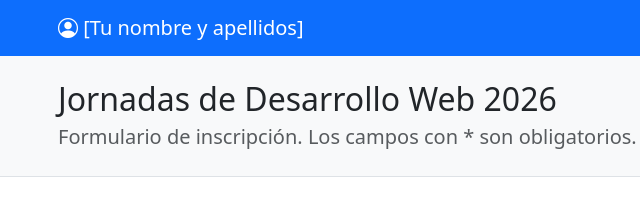
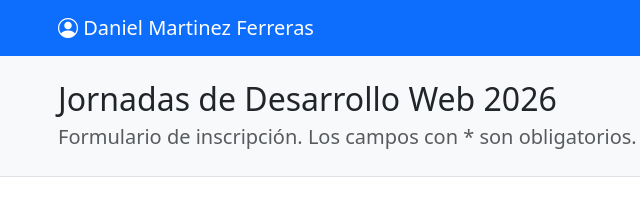
Before and after one commit to danielmedac06/dwec-martinez, a plain HTML site: page tema08/index.html in a window 1280 px wide. Shown: the top 198 px of the page, 24-664 px from the left. Drawn offline with nearby package versions, Linux system fonts and the light colour scheme.

Commit message:
fix: update navbar to display correct name

```diff
--- a/tema08/index.html
+++ b/tema08/index.html
@@ -3,7 +3,6 @@
 <head>
   <meta charset="UTF-8">
   <meta name="viewport" content="width=device-width, initial-scale=1">
-  <!-- Cambia [Tu nombre] por tu nombre -->
   <title>Inscripción · Daniel Martínez Ferreras</title>
 
   <!-- CSS de Bootstrap -->
@@ -31,7 +30,7 @@
   <!-- NAVBAR con tu nombre -->
   <nav class="navbar bg-primary" data-bs-theme="dark">
     <div class="container">
-      <span class="navbar-brand"><i class="bi bi-person-circle"></i> [Tu nombre y apellidos]</span>
+      <span class="navbar-brand"><i class="bi bi-person-circle"></i> Daniel Martinez Ferreras</span>
       <span class="navbar-text">Tarea 8 · DWEC</span>
     </div>
   </nav>
```
